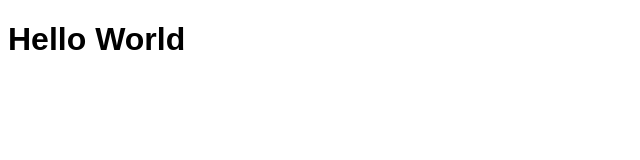
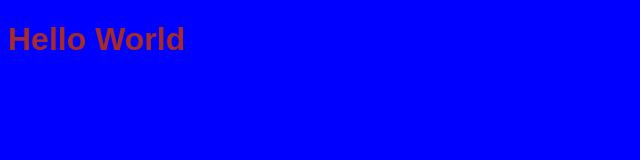
Before and after one commit to triagung128/repo-test, a plain HTML site: page index.html in a window 1280 px wide. Shown: the whole page, without its empty margins (0-640 px from the left). Drawn offline with Linux system fonts and the light colour scheme.

Commit message:
mengubah file style.css

```diff
--- a/style.css
+++ b/style.css
@@ -1,3 +1,5 @@
 body {
    font-family: Arial;
+   background-color: blue;
+   color: brown;
 }
```
